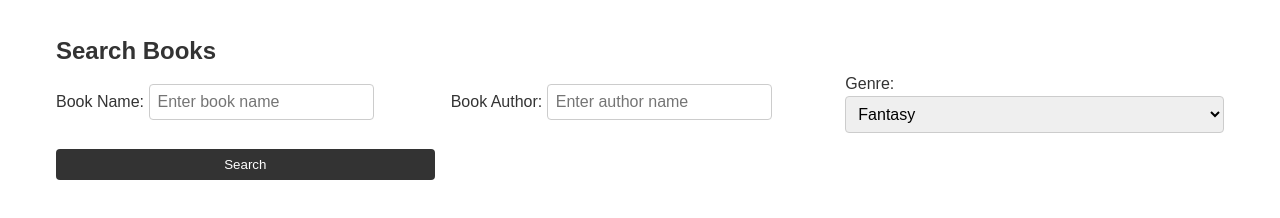
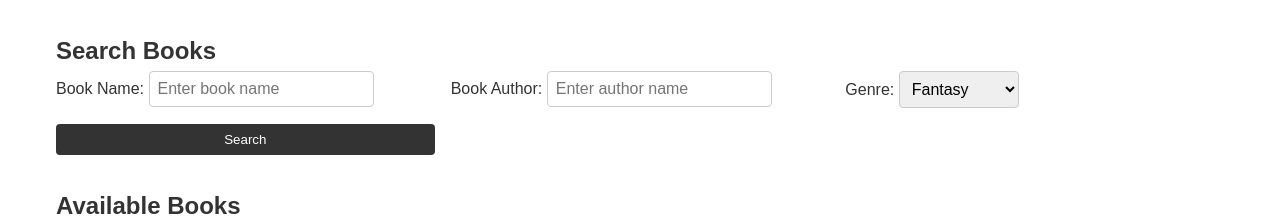
Before and after one commit to barbar-del/awsLibProject, a Flask app: page /rent/1 in a window 1280 px wide. Shown: the part 83-301 px from the top of the page. Run offline with Flask 3, Linux system fonts and the light colour scheme; data comes from the database, SQL or seed files in the repository; parts of the project's set-up code (start-up, migrations or seed data) failed here and were passed over.

Commit message:
fixed rentBook

```diff
--- a/templates/BookRent.html
+++ b/templates/BookRent.html
@@ -32,7 +32,7 @@
                 </div>
                 <div>
                     <label for="genre">Genre:</label>
-                    <select class="book-list">
+                    <select>
                         {% for gen in genres %}
                         var i = 0;
                         <option value= i >{{ gen.genre_name }}</option>
```
